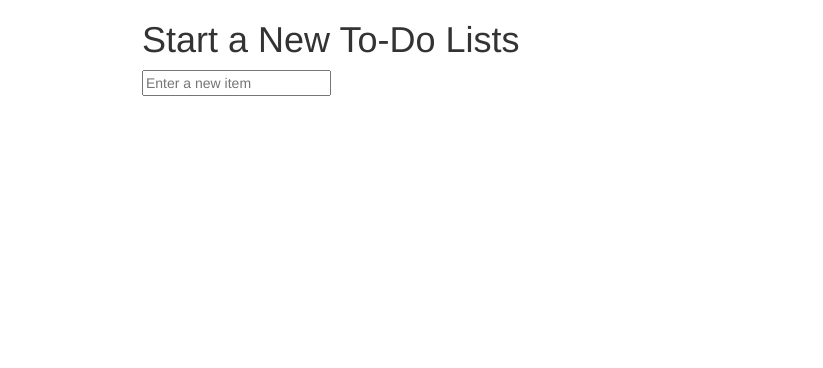
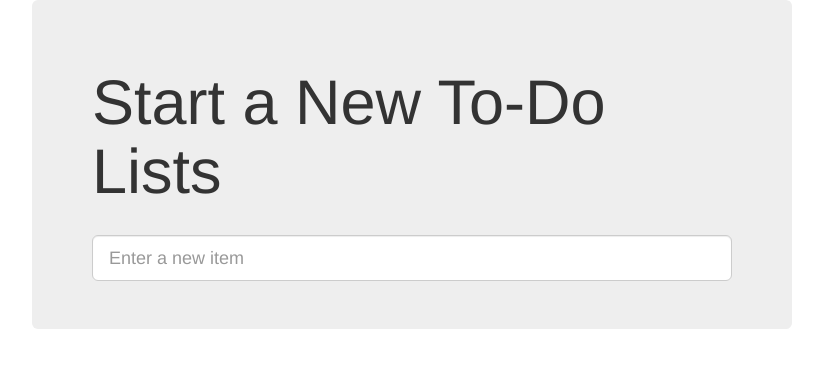
Before and after one commit to codeByCherry/superlists, a Django app: page / in a window 1280 px wide. Shown: the top 368 px of the page, without its empty margins (228-1051 px from the left). Run offline with Django 3.2, Linux system fonts and the light colour scheme; some libraries are stand-ins or nearby versions.

Commit message:
完善样式定义

```diff
--- /dev/null
+++ b/lists/static/base.css
@@ -0,0 +1,3 @@
+#id_new_item {
+    margin-top:3ex;
+}
--- a/lists/templates/base.html
+++ b/lists/templates/base.html
@@ -6,20 +6,21 @@
     <meta http-equiv="X-UA-Compatible" content="IE=edge">
     <meta name="viewport" content="width=device-width, initial-scale=1">
     <link rel="stylesheet" href="/static/bootstrap/css/bootstrap.min.css">
+    <link rel="stylesheet" href="/static/base.css">
 
     <title>To-Do Lists</title>
 
 </head>
 <body>
     <div class="container">
-        <!--默认每行都是12个单位, col-md-6表示占六个单元, offset向右偏移3个单元-->
-         <!--这样就是 |-3-content(6)-3-| 实现居中效果-->
-        <div class="row col-md-6 col-md-offset-3">
+        <!--默认每行都是12个单位, col-md-8表示占8个单元, offset向右偏移2个单元-->
+         <!--这样就是 |-2-content(8)-2-| 实现居中效果-->
+        <div class="row col-md-8 col-md-offset-2 jumbotron">
             <h1>{% block header_text %} {% endblock %}</h1>
 
             <form id='id_new_item_form' method="POST" action="{% block form_action %} {% endblock %}">
                 {% csrf_token %}
-                <input id="id_new_item" name="item_text" placeholder="Enter a new item">
+                <input id="id_new_item" name="item_text" class="form-control input-lg" placeholder="Enter a new item">
             </form>
 
         </div>
--- a/lists/templates/lists/list.html
+++ b/lists/templates/lists/list.html
@@ -5,7 +5,7 @@
 {% block form_action %} /lists/{{list_id}}/add_item {% endblock %}
 
 {% block table %}
-    <table id="id_list_table" >
+    <table id="id_list_table" class="table">
         {% for item in items %}
         <tr><td>{{forloop.counter}}: {{ item.text }}</td></tr>
         {% empty %}
```
